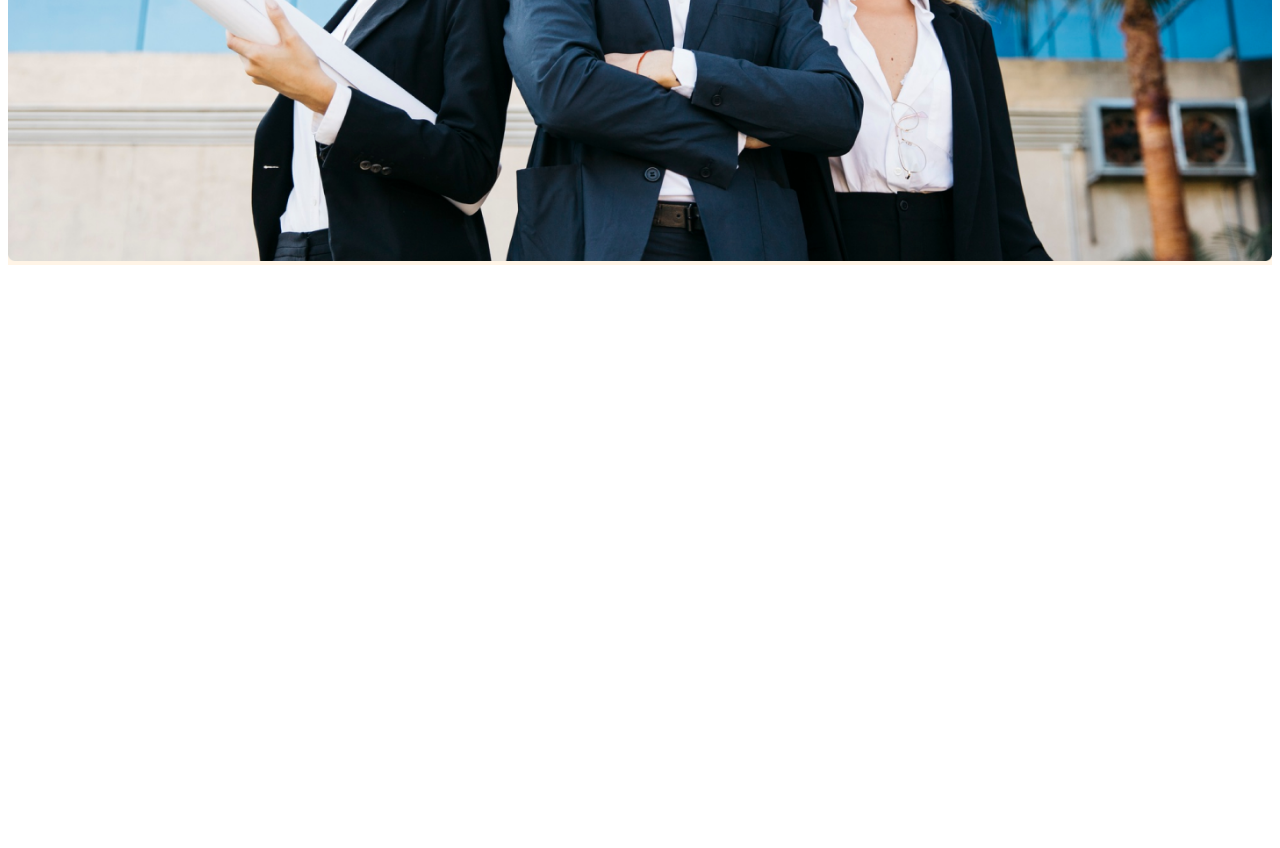
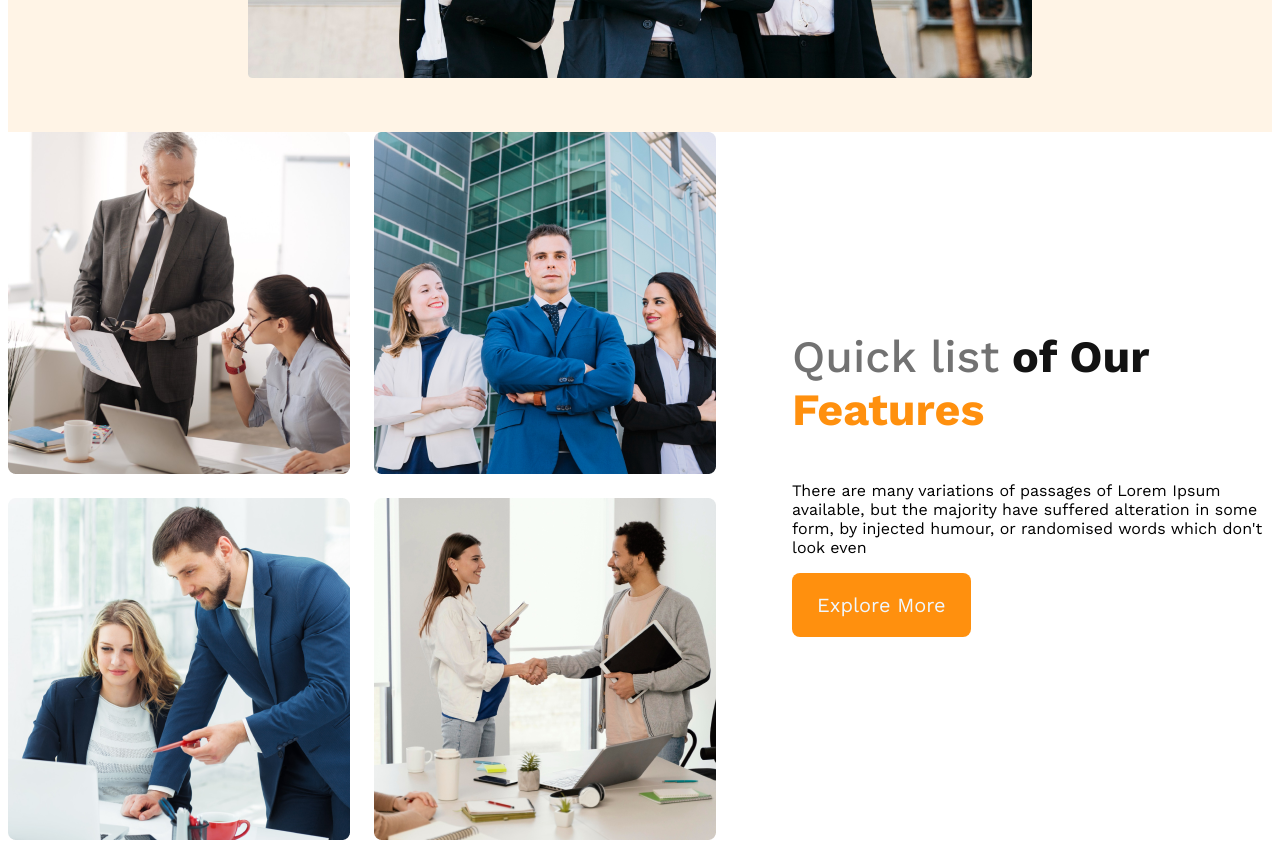
Before and after one commit to JisanEvo/G3-Architects, a plain HTML site: page index.html in a window 1280 px wide. Shown: the part 920-1768 px from the top of the page. Before the commit the page ends 1193 px from the top, so only its background shows below. Drawn offline with nearby package versions, Linux system fonts and the light colour scheme.

Commit message:
added the team-content

```diff
--- a/index.html
+++ b/index.html
@@ -9,6 +9,8 @@
 </head>
 
 <body>
+
+    <!-- header Starting -->
     <header>
         <nav>
 
@@ -52,9 +54,32 @@
 
     </header>
 
+<!-- header End. -->
+
+    <main>
+<!-- team section Started -->
+
+<section class="team-container">
+<div class="team-img-container">
+<img src="images/team1.png" alt="">
+<img src="images/team2.png" alt="">
+<img src="images/team3.png" alt="">
+<img src="images/team4.png" alt="">
+</div>
 
 
-    <main>
+
+<div class="team-content">
+<h3 class="team-title"><span class="quick-list">Quick list</span>  <span class="of-our" >of Our</span> <span class="text-features">Features</span></h3>
+<p class="team-description">There are many variations of passages of Lorem Ipsum available, but the majority have suffered alteration in some form, by injected humour, or randomised words which don't look even</p>
+
+<button class="btn-primary" >Explore More</button>
+
+</div>
+</section>
+
+
+
 
     </main>
 
--- a/style/architects.css
+++ b/style/architects.css
@@ -23,7 +23,7 @@
   /* header style */
   header{
     background-color: rgba(255, 144, 14, 0.10);
-    /* padding: 50px  240px; */
+    padding: 50px  240px;
 
   }
  nav{
@@ -92,6 +92,66 @@ padding: 20px 25px;
 
 }
 
+/* main style START  */
+
+MAIN{
+    max-width: 1440px;
+    margin: 0 auto;
+}
+.team-container
+{
+    display: flex;
+    align-items: center;
+}
+
+
+.team-img-container{
+    display: grid;
+    grid-template-columns: repeat(2, 1fr);
+    gap: 24px;
+}
+
+.team-content{
+    padding-left: 76px;
+}
+
+.team-title{
+    font-size: 2.8rem;
+}
+.team-title .quick-list{
+    color:#727272;
+    font-weight: 500;
+
+
+}
+.team-title .of-our{
+    color:  #131313;
+    font-weight: 700;
+
+
+}
+.team-title .text-features{
+    color: #FF900E;
+font-weight: 700;
+}
+
+
+
+
+
+
+
+
+
+
+
+
+
+
+
+
+
+
 
 
 
```
